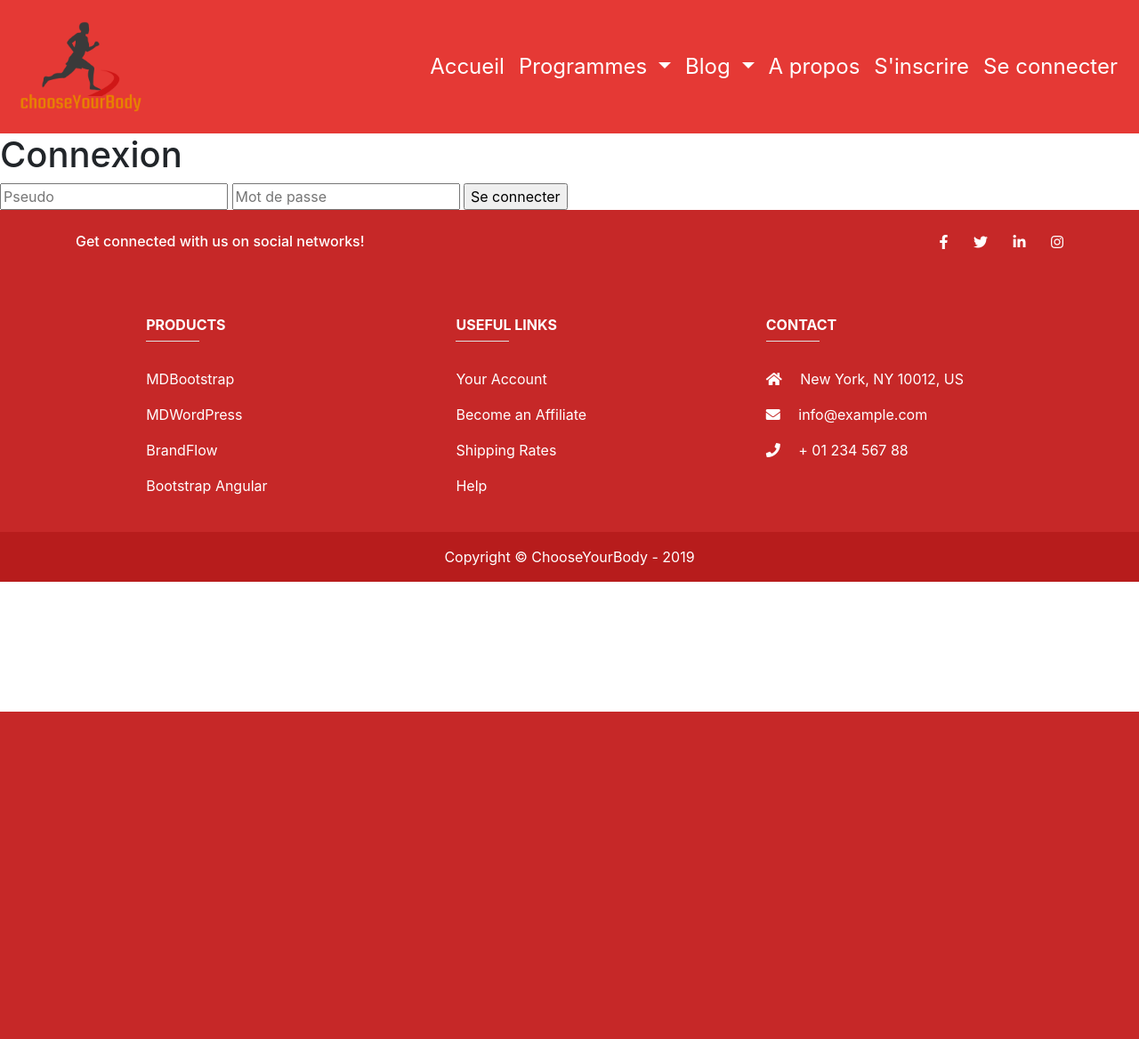
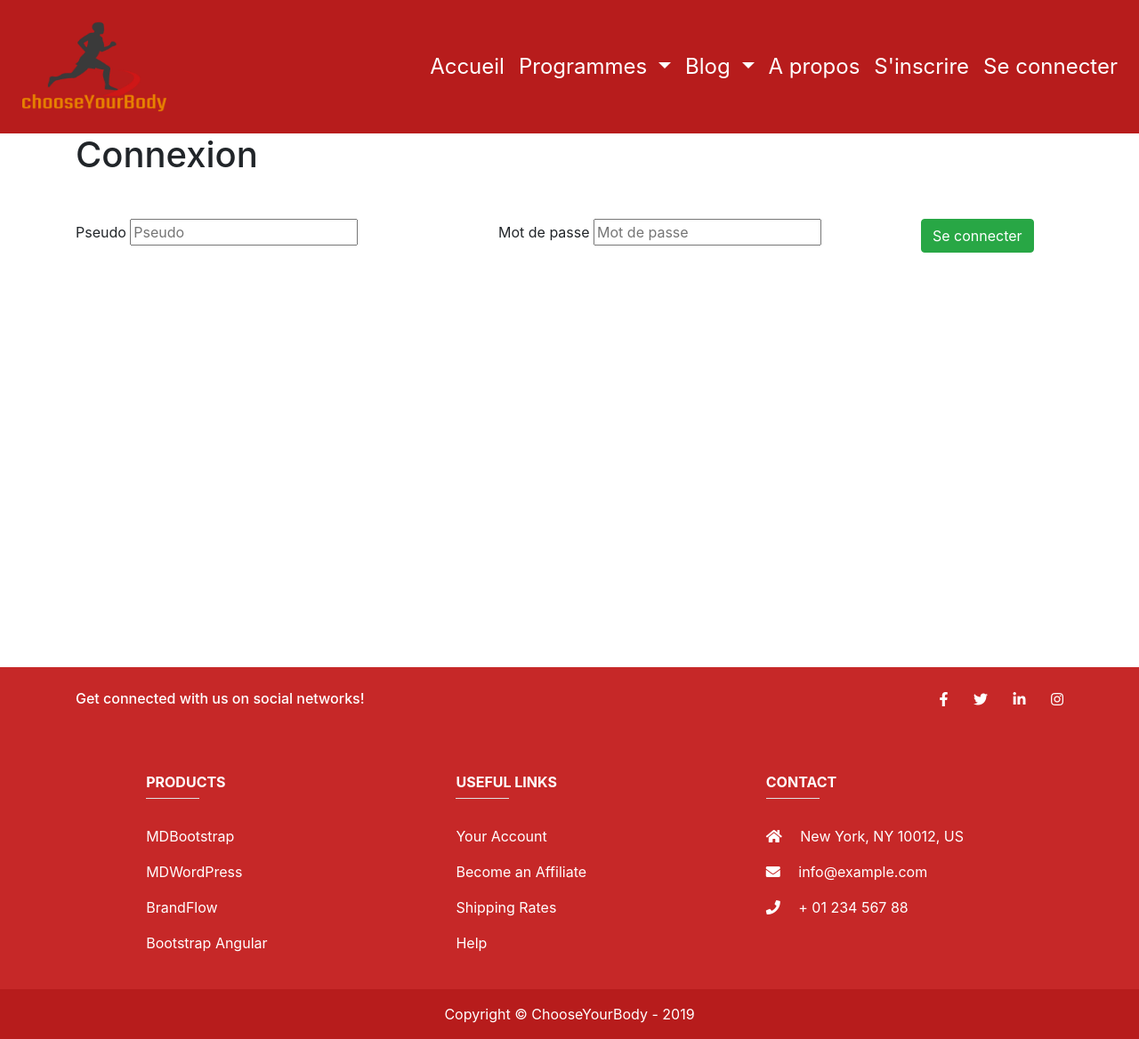
Before and after one commit to amineMas/symfony-training, a Symfony app: template templates/security/login.html.twig in a window 1280 px wide. Shown: the whole page at 89% size. Before the commit the page ends 800 px from the top, so only its background shows below. Run offline with Twig, Linux system fonts and the light colour scheme; the template is opened without the code that fills it, so the values that code supplies are empty; some libraries are stand-ins or nearby versions.

Commit message:
style login

```diff
--- a/public/css/style.css
+++ b/public/css/style.css
@@ -31,7 +31,12 @@
 
 .dropdown-menu
 {
-  background-color: #e53935;
+  background-color: #b71c1c;
+}
+
+#navbarNavDropdown
+{
+  background-color: #b71c1c;
 }
 
 .bordure
@@ -89,6 +94,7 @@ li.nav-item
 
 
 
+
 /* @media only screen and (min-width:769px) {
     .dropdown:hover .dropdown-menu {
       display: block;
--- a/src/Form/UserType.php
+++ b/src/Form/UserType.php
@@ -33,7 +33,7 @@ class UserType extends AbstractType
     {
         $resolver->setDefaults([
             'data_class' => User::class,
-            'csrf_protection' => false
+            'csrf_protection' => false // voir avvec yakine
         ]);
     }
 }
--- a/templates/base.html.twig
+++ b/templates/base.html.twig
@@ -7,21 +7,21 @@
   <!-- Font Awesome -->
   <link rel="stylesheet" href="https://use.fontawesome.com/releases/v5.8.2/css/all.css">
   <link rel="stylesheet" href="https://stackpath.bootstrapcdn.com/bootstrap/4.3.1/css/bootstrap.min.css" integrity="sha384-ggOyR0iXCbMQv3Xipma34MD+dH/1fQ784/j6cY/iJTQUOhcWr7x9JvoRxT2MZw1T" crossorigin="anonymous">
-  <link rel="stylesheet" href="{{ asset ('css/style.css') }}"
+  <link rel="stylesheet" href="{{ asset ('css/style.css') }}">
   {% block stylesheets %}{% endblock %}
 </head>
 
 
 <body>
-<nav class="navbar navbar-expand-lg navbar-dark" style="background-color:#e53935;">
-  <a class="navbar-brand" href="#">
-    <img src="{{ asset('images/logo3.png') }}" width="150" height="150" alt="logo">
+<nav class="navbar navbar-expand-lg navbar-dark red-darken-4">
+  <a class="navbar-brand" href="{{ path('home') }}">
+    <img src="{{ asset('images/logo3.png') }}" width="180" height="150" alt="logo">
   </a>
   <button class="navbar-toggler" type="button" data-toggle="collapse" data-target="#navbarNavDropdown" aria-controls="navbarNavDropdown" aria-expanded="false" aria-label="Toggle navigation">
     <span class="navbar-toggler-icon"></span>
   </button>
   <div class="collapse navbar-collapse justify-content-end flex-grow-1" id="navbarNavDropdown">
-    <ul class="navbar-nav">
+    <ul class="navbar-nav red-darken-4">
       <li class="nav-item">
         <a class="nav-link" href="{{ path('home') }}">Accueil</a>
       </li>
--- a/templates/security/login.html.twig
+++ b/templates/security/login.html.twig
@@ -2,24 +2,37 @@
 
 {% block body %}
 
+<div class="container" style="min-height:600px;">
 
 <h1> Connexion </h1>
-<!-- 5 impératifs :
+{# 5 impératifs :
     1/ method = post
     2/ action = "login_check"
     3/ name ="_username"
     4/ name ="_password"
     5/ value ="lastUsername"
 
--->
+#}
 
 <form method="post" action="{{ path('login_check') }}">
+    <div class="row mt-5">
 
-    <input type="text" placeholder ="Pseudo" name="_username" value="{{ last_username }}">
-    <input type="password" placeholder="Mot de passe" name="_password">
+        <div class="col-5">
+            <label for="pseudo">Pseudo</label>
+            <input type="text" placeholder ="Pseudo" name="_username" value="{{ last_username }}" id="pseudo">
+        </div>
 
-    <input type="submit" value="Se connecter">
+        <div class="col-5">
+            <label for="mdp">Mot de passe</label>
+            <input type="password" placeholder="Mot de passe" name="_password" id="mdp">
+        </div>
 
+        <div class="col-2">
+            <input type="submit" class="btn btn-success" value="Se connecter">
+        </div>
+    </div>
 </form>
 
+</div>
+
 {% endblock %}
```
Also changed, not shown: templates/base/index.html.twig (+24 -1 lines), public/images/logo1.png (deleted), public/images/logo2.png (deleted), public/images/logo3-copie.png (added), public/images/logo5.png (deleted), public/images/logo6.png (deleted), public/uploads/eb864474e58aa83a0d7b7f774f106cda.jpeg (added).
